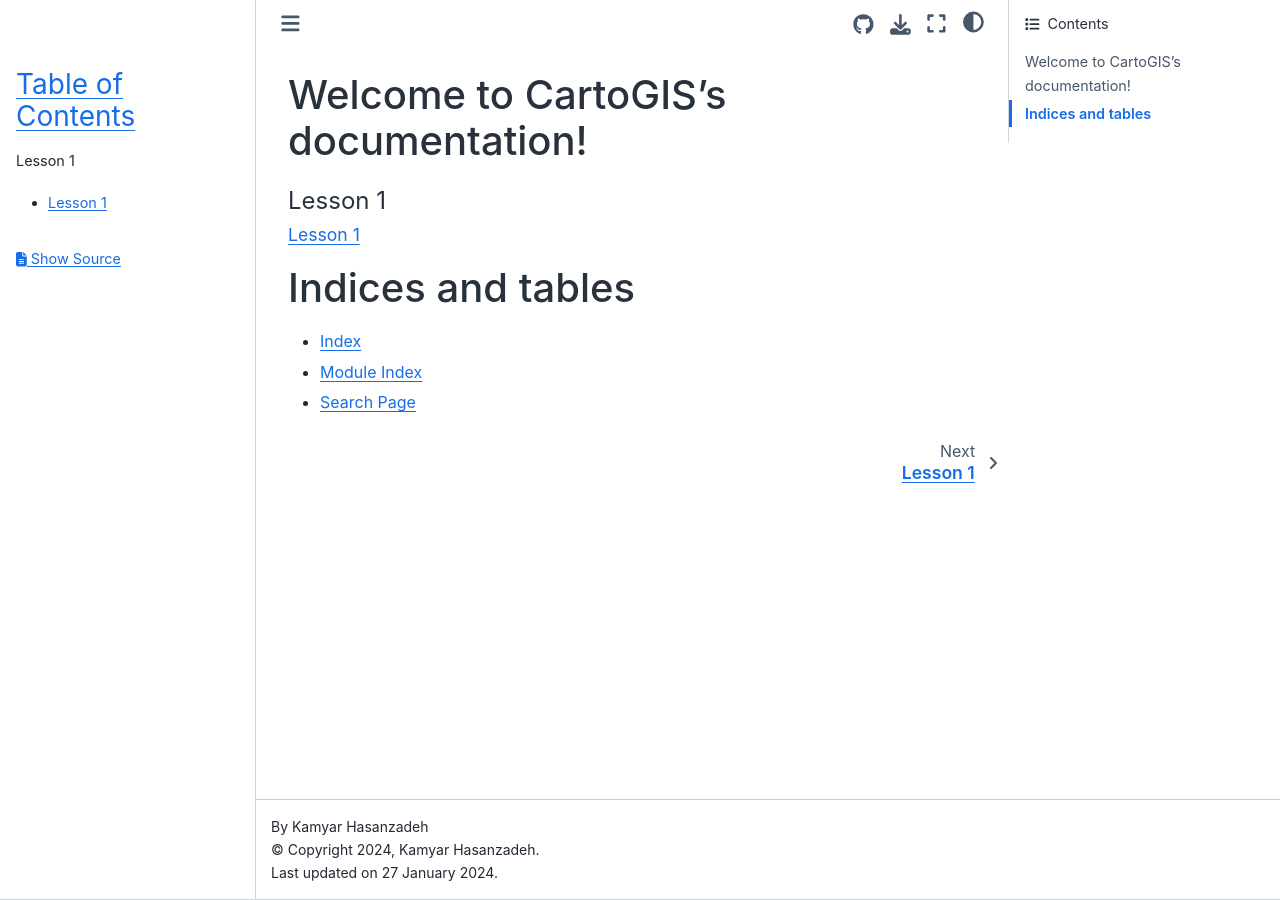
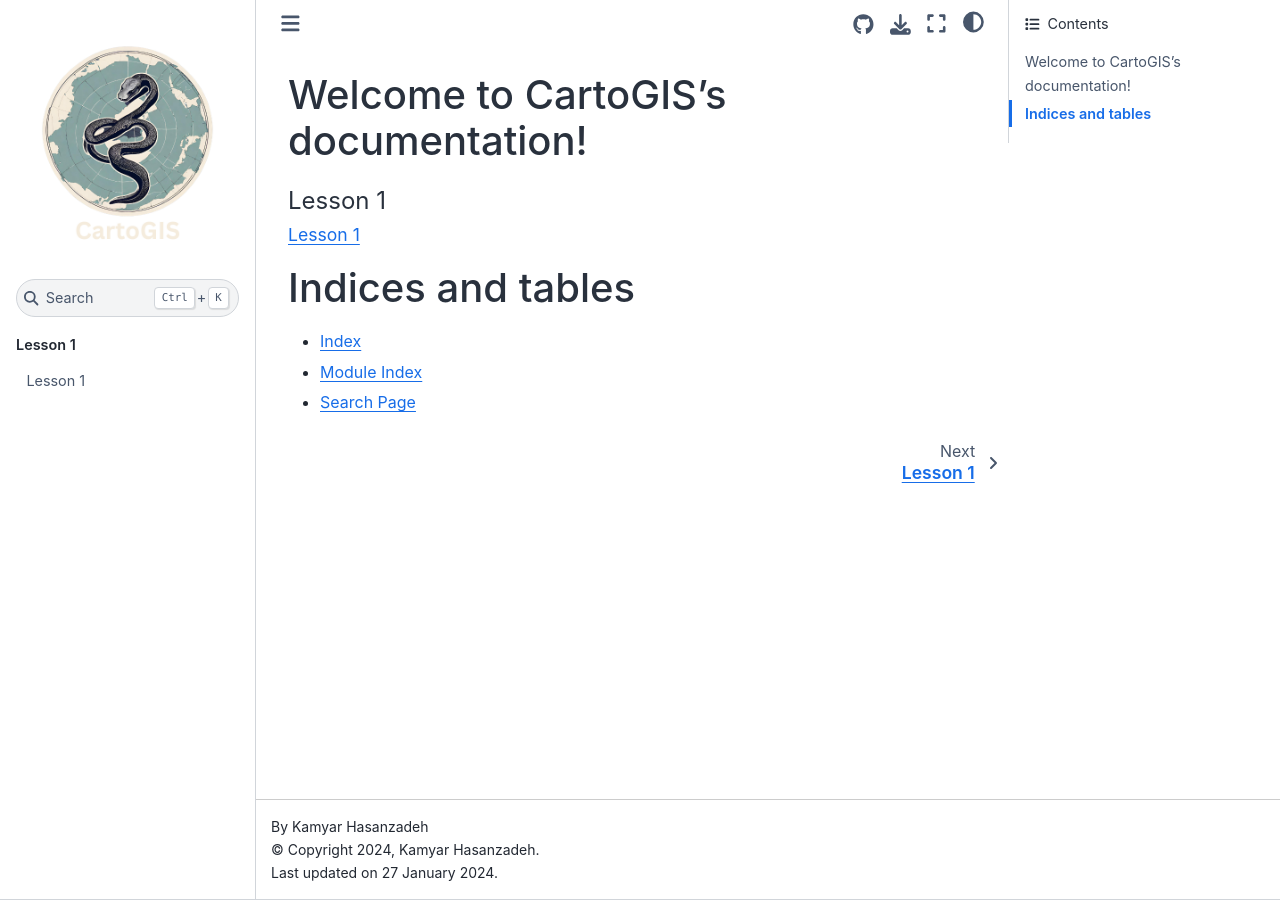
Before and after one commit to Carto-gis/site, a Sphinx documentation site: the page built from docs/index.rst, in a window 1280 px wide. Built offline with Sphinx 7.4.7 and the Sphinx Book theme 1.1.4, drawn with Linux system fonts in a browser that asks for light colours.

Commit message:
Update conf.py

```diff
--- a/docs/conf.py
+++ b/docs/conf.py
@@ -30,9 +30,7 @@ html_short_title = "CartoGIS"
 html_title = ""
 
 html_theme = "sphinx_book_theme"
-html_sidebars = {
-   '**': ['globaltoc.html', 'sourcelink.html'],
-   }
+
 
 html_theme_options = {
     "collapse_navigation": False,
```
